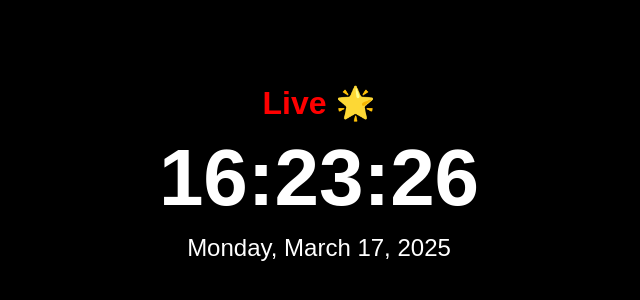
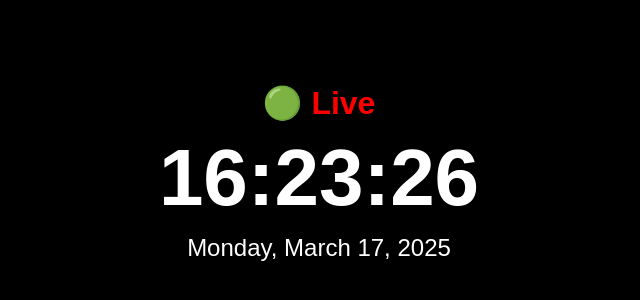
Before and after one commit to startuptrail/Digital-Clock, a website: page public/index.html in a window 1280 px wide. Shown: the part 230-530 px from the top of the page, without its empty margins (321-961 px from the left). Drawn offline with Linux system fonts and the light colour scheme.

Commit message:
Update index.html

```diff
--- a/public/index.html
+++ b/public/index.html
@@ -8,7 +8,9 @@
 </head>
 <body>
     <div class="clock-container">
-        <h1 id="live-text">Live <span id="emoji">🔥</span></h1>
+        <h1 id="live-text">
+            <span class="online-emoji">🟢</span> Live
+        </h1>
         <h1 id="time">00:00:00</h1>
         <p id="date">Loading date...</p>
     </div>
```
